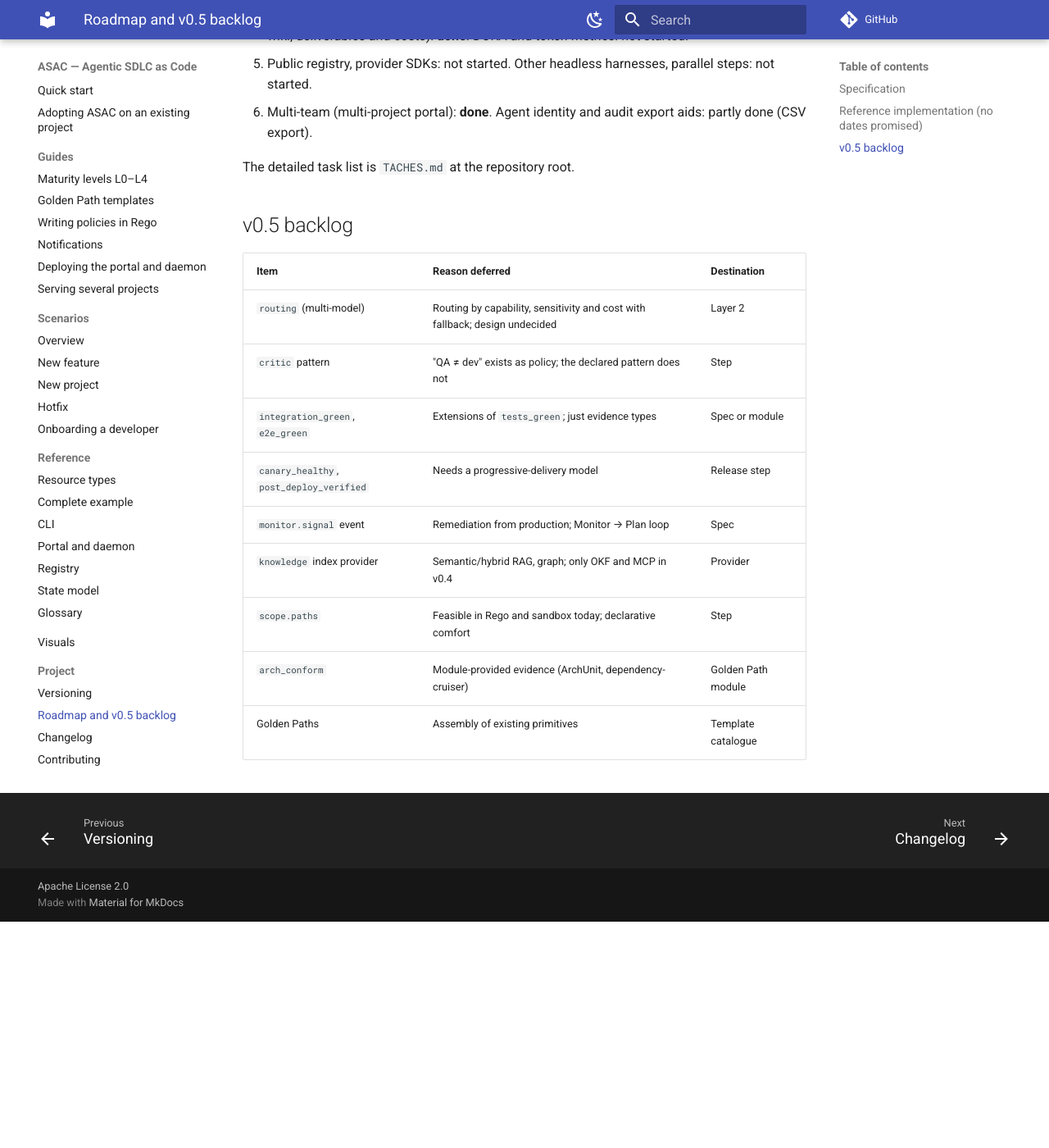
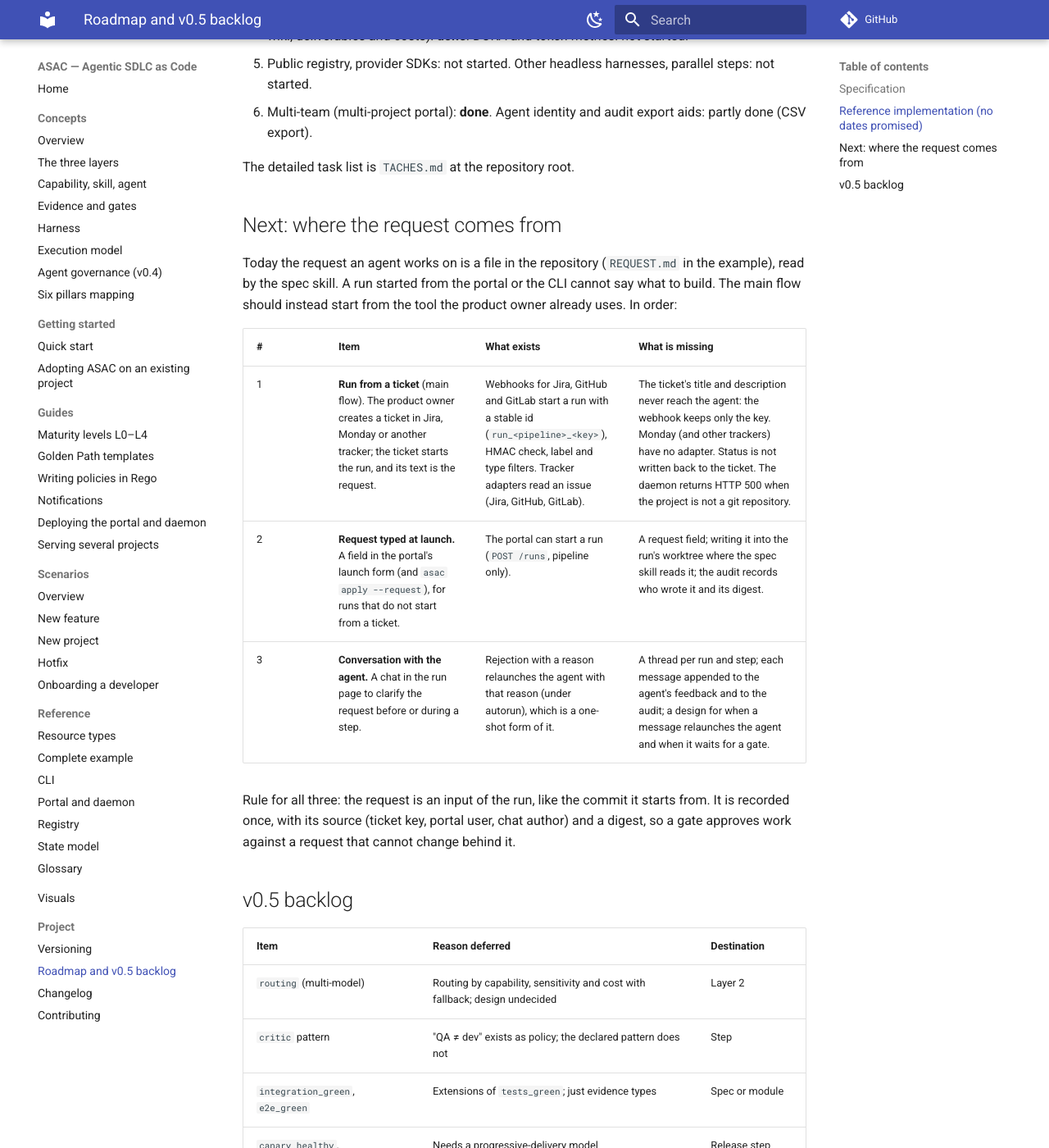
Before and after one commit to thejavator/asac, an MkDocs documentation site: the page built from docs/project/roadmap.md, in a window 1280 px wide and 1400 px high, scrolled down 707 px. Shown: the whole window at 82% size. Built offline with MkDocs 1.6.1 and Material for MkDocs 9.7.7, drawn with Linux system fonts in a browser that asks for light colours; comment, search, counter and statistics services are not loaded; before the commit the page ends 1831 px from its top, so only the background shows below that.

Commit message:
Roadmap: where the request comes from (ticket, typed request, chat)
Recorded at the reviewer's request, in order, with what exists and what is
missing for each, checked against the code:

1. Run from a ticket (main flow): Jira, Monday or another tracker starts the
   run and the ticket's text is the request. Webhooks and tracker readers
   exist; the ticket text never reaches the agent, there is no Monday adapter,
   no status written back, and the daemon answers 500 outside a git repository.
2. Request typed at launch, in the portal form and `asac apply --request`.
3. Conversation with the agent, per run and step.

Common rule: the request is an input of the run, recorded once with its
source and a digest, so a gate approves work against a request that cannot
change behind it.

Co-Authored-By: Claude Code <noreply@anthropic.com>

```diff
--- a/docs/project/roadmap.md
+++ b/docs/project/roadmap.md
@@ -20,6 +20,22 @@
 
 The detailed task list is `TACHES.md` at the repository root.
 
+## Next: where the request comes from
+
+Today the request an agent works on is a file in the repository (`REQUEST.md` in the example),
+read by the spec skill. A run started from the portal or the CLI cannot say what to build. The
+main flow should instead start from the tool the product owner already uses. In order:
+
+| # | Item | What exists | What is missing |
+|---|---|---|---|
+| 1 | **Run from a ticket** (main flow). The product owner creates a ticket in Jira, Monday or another tracker; the ticket starts the run, and its text is the request. | Webhooks for Jira, GitHub and GitLab start a run with a stable id (`run_<pipeline>_<key>`), HMAC check, label and type filters. Tracker adapters read an issue (Jira, GitHub, GitLab). | The ticket's title and description never reach the agent: the webhook keeps only the key. Monday (and other trackers) have no adapter. Status is not written back to the ticket. The daemon returns HTTP 500 when the project is not a git repository. |
+| 2 | **Request typed at launch.** A field in the portal's launch form (and `asac apply --request`), for runs that do not start from a ticket. | The portal can start a run (`POST /runs`, pipeline only). | A request field; writing it into the run's worktree where the spec skill reads it; the audit records who wrote it and its digest. |
+| 3 | **Conversation with the agent.** A chat in the run page to clarify the request before or during a step. | Rejection with a reason relaunches the agent with that reason (under autorun), which is a one-shot form of it. | A thread per run and step; each message appended to the agent's feedback and to the audit; a design for when a message relaunches the agent and when it waits for a gate. |
+
+Rule for all three: the request is an input of the run, like the commit it starts from. It is
+recorded once, with its source (ticket key, portal user, chat author) and a digest, so a gate
+approves work against a request that cannot change behind it.
+
 ## v0.5 backlog
 
 | Item | Reason deferred | Destination |
```
Also changed, not shown: TACHES.md (+27 -1 lines).
